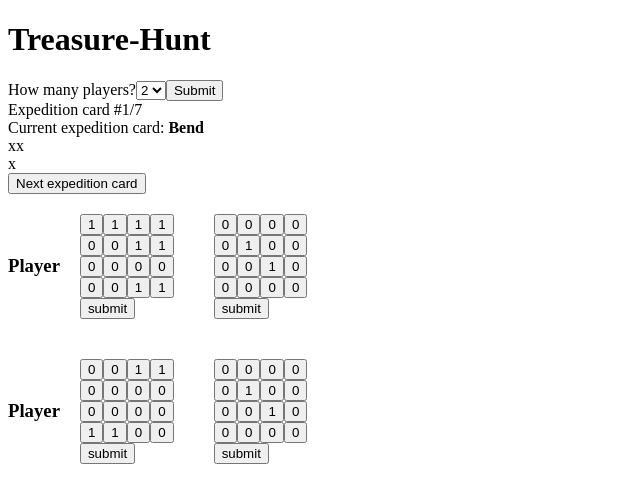
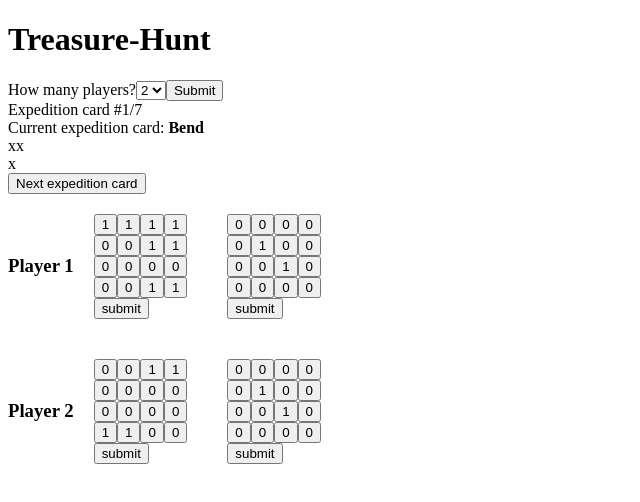
Before and after one commit to dstriz09/treasure-hunt, a React (Create React App) app: page / in a window 1280 px wide. Both pictures are taken after a click on the input "Submit". Shown: the top 502 px of the page, without its empty margins (0-640 px from the left). Built offline with nearby package versions, Linux system fonts and the light colour scheme.

Commit message:
Added increment notation

```diff
--- a/src/MultiSelect.js
+++ b/src/MultiSelect.js
@@ -13,12 +13,13 @@ export default function MultiSelect({ onSubmit }) {
     for (let i = 0; i < players; i++) {
       newArray.push([
         <div style={{ display: "flex" }}>
-          <h3 style={({ margin: "20px" }, { alignSelf: "center" })}>Player</h3>
-          <Board playerId={i} boardId={boardId} />
-          <Board playerId={i} boardId={boardId + 1} />
+          <h3 style={({ margin: "20px" }, { alignSelf: "center" })}>
+            Player {i + 1}
+          </h3>
+          <Board playerId={i} boardId={++boardId} />
+          <Board playerId={i} boardId={++boardId} />
         </div>,
       ]);
-      boardId += 2;
     }
     setMultiplayer(newArray);
   };
```
